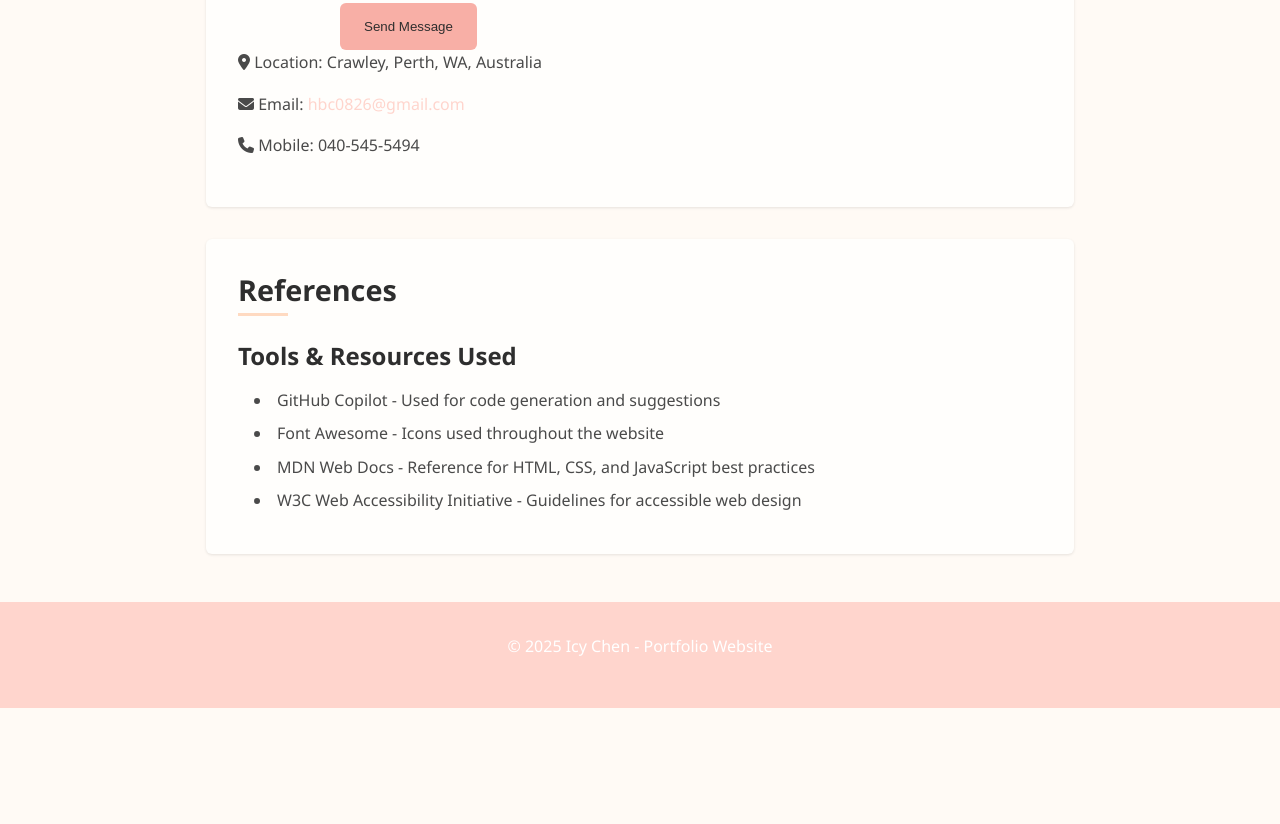
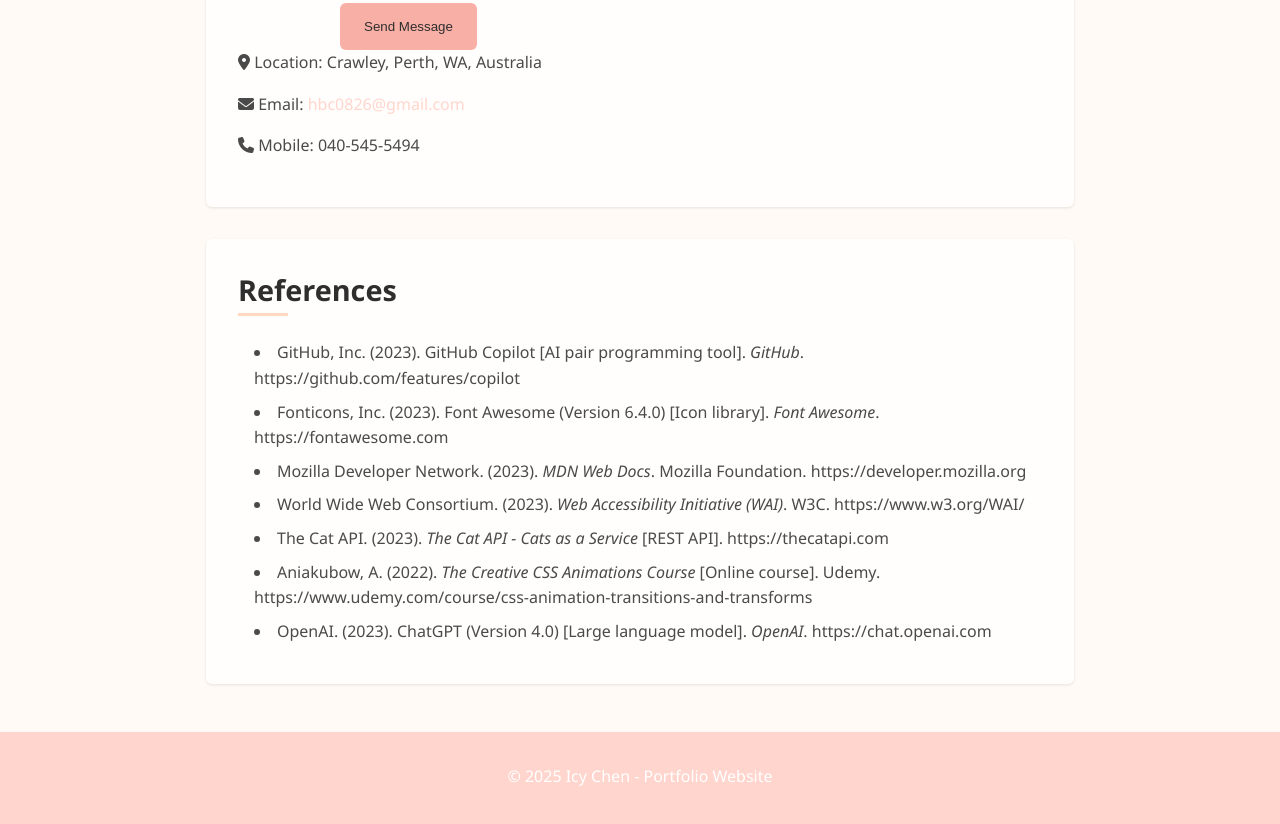
Before and after one commit to Icygoose/web-portfolio-project, a plain HTML site: page IndividualProject/cv.html in a window 1280 px wide. Shown: the part 4001-4825 px from the top of the page. Before the commit the page ends 4709 px from the top, so only its background shows below. Drawn offline with Linux system fonts and the light colour scheme.

Commit message:
Upate references

```diff
--- a/IndividualProject/cv.html
+++ b/IndividualProject/cv.html
@@ -235,12 +235,14 @@
         <section id="references" class="cv-section">
             <h2 class="section-heading">References</h2>
             <div class="references-container">
-                <h3>Tools & Resources Used</h3>
                 <ul>
-                    <li>GitHub Copilot - Used for code generation and suggestions</li>
-                    <li>Font Awesome - Icons used throughout the website</li>
-                    <li>MDN Web Docs - Reference for HTML, CSS, and JavaScript best practices</li>
-                    <li>W3C Web Accessibility Initiative - Guidelines for accessible web design</li>
+                    <li>GitHub, Inc. (2023). GitHub Copilot [AI pair programming tool]. <em>GitHub</em>. https://github.com/features/copilot</li>
+                    <li>Fonticons, Inc. (2023). Font Awesome (Version 6.4.0) [Icon library]. <em>Font Awesome</em>. https://fontawesome.com</li>
+                    <li>Mozilla Developer Network. (2023). <em>MDN Web Docs</em>. Mozilla Foundation. https://developer.mozilla.org</li>
+                    <li>World Wide Web Consortium. (2023). <em>Web Accessibility Initiative (WAI)</em>. W3C. https://www.w3.org/WAI/</li>
+                    <li>The Cat API. (2023). <em>The Cat API - Cats as a Service</em> [REST API]. https://thecatapi.com</li>
+                    <li>Aniakubow, A. (2022). <em>The Creative CSS Animations Course</em> [Online course]. Udemy. https://www.udemy.com/course/css-animation-transitions-and-transforms</li>
+                    <li>OpenAI. (2023). ChatGPT (Version 4.0) [Large language model]. <em>OpenAI</em>. https://chat.openai.com</li>
                 </ul>
             </div>
         </section>
```
